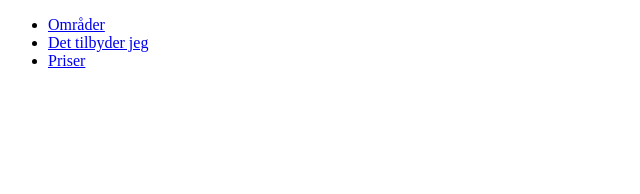
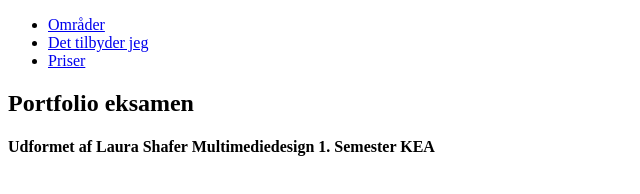
Before and after one commit to laushafer/portfolio_website, a plain HTML site: page index.html in a window 1280 px wide. Shown: the whole page, without its empty margins (0-640 px from the left). Drawn offline with Linux system fonts and the light colour scheme.

Commit message:
index skelet færdig

```diff
--- a/index.html
+++ b/index.html
@@ -47,8 +47,18 @@
 
     <main>
       <section id="section_1">
-        <div></div>
+        <div class="overskrift_container">
+          <h2>Portfolio eksamen</h2>
+        </div>
       </section>
     </main>
+
+    <footer>
+      <div class="footer_wrapper">
+        <h4>Udformet af Laura Shafer Multimediedesign 1. Semester KEA</h4>
+      </div>
+    </footer>
+
+    <script src="script.js"></script>
   </body>
 </html>
```
